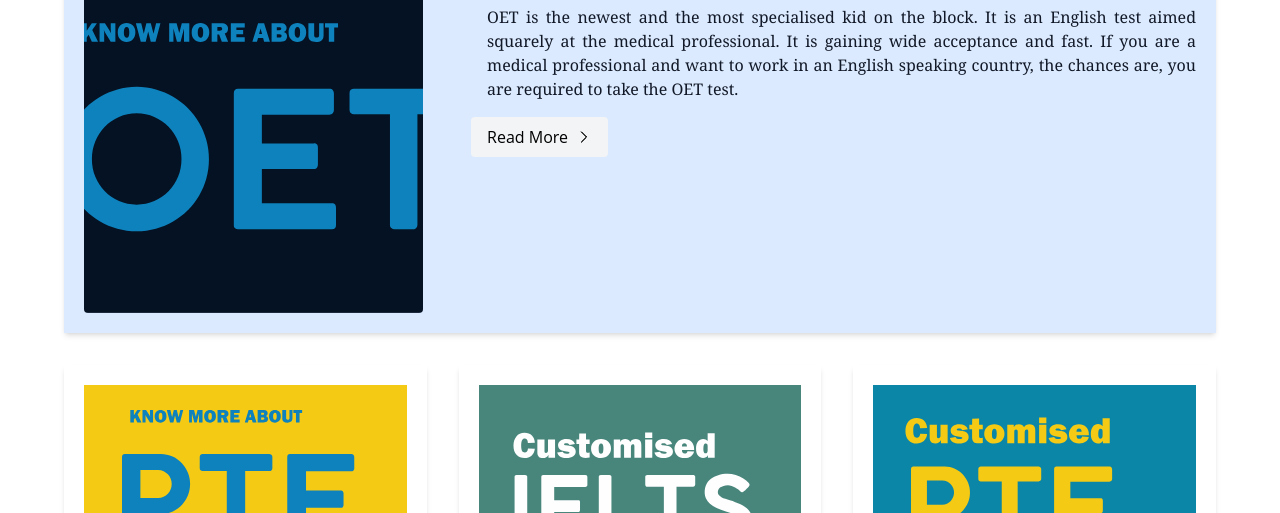
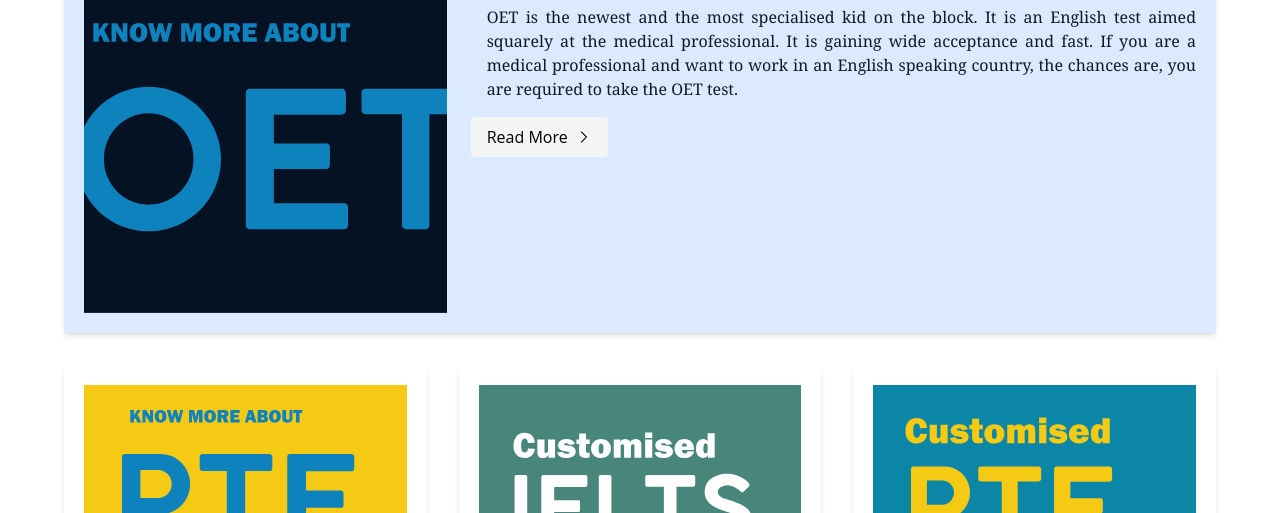
Before and after one commit to voilacode/fa, a website: page src/courses.html in a window 1280 px wide. Shown: the part 808-1321 px from the top of the page. Drawn offline with Linux system fonts and the light colour scheme; a web font is replaced by a local one.

Commit message:
updated courses page

```diff
--- a/src/courses.html
+++ b/src/courses.html
@@ -406,9 +406,9 @@
         <!-- Section 2: Course 4 (OET) with a blue background -->
         <div class="p-5 text-justify bg-blue-100 shadow-md lg:flex lg:h-96 xl:h-96">
             <!-- Image on the left for lg and xl screens -->
-            <div class="flex items-center justify-center pr-6 lg:w-1/3 xl:w-1/3 lg:h-full xl:h-full lg:order-1 xl:order-1">
+            <div class="flex items-center justify-center pl-5 pr-9 lg:w-1/3 xl:w-1/3 lg:h-full xl:h-full lg:order-1 xl:order-1">
                 <!-- Use an img tag to display the image -->
-                <img src="../assets/file_OET.svg" alt="OET Image" class="object-cover w-85 h-full img-fluid rounded">
+                <img src="../assets/file_OET.svg" alt="OET Image" class="object-cover w-full h-full img-fluid pr-7">
             </div>
             <!-- Content on the right for lg and xl screens -->
             <div class="mt-4 lg:w-2/3 xl:w-2/3 lg:order-2 xl:order-2 lg:mt-0 xl:mt-0 lg:ml-6 xl:ml-6">
```
